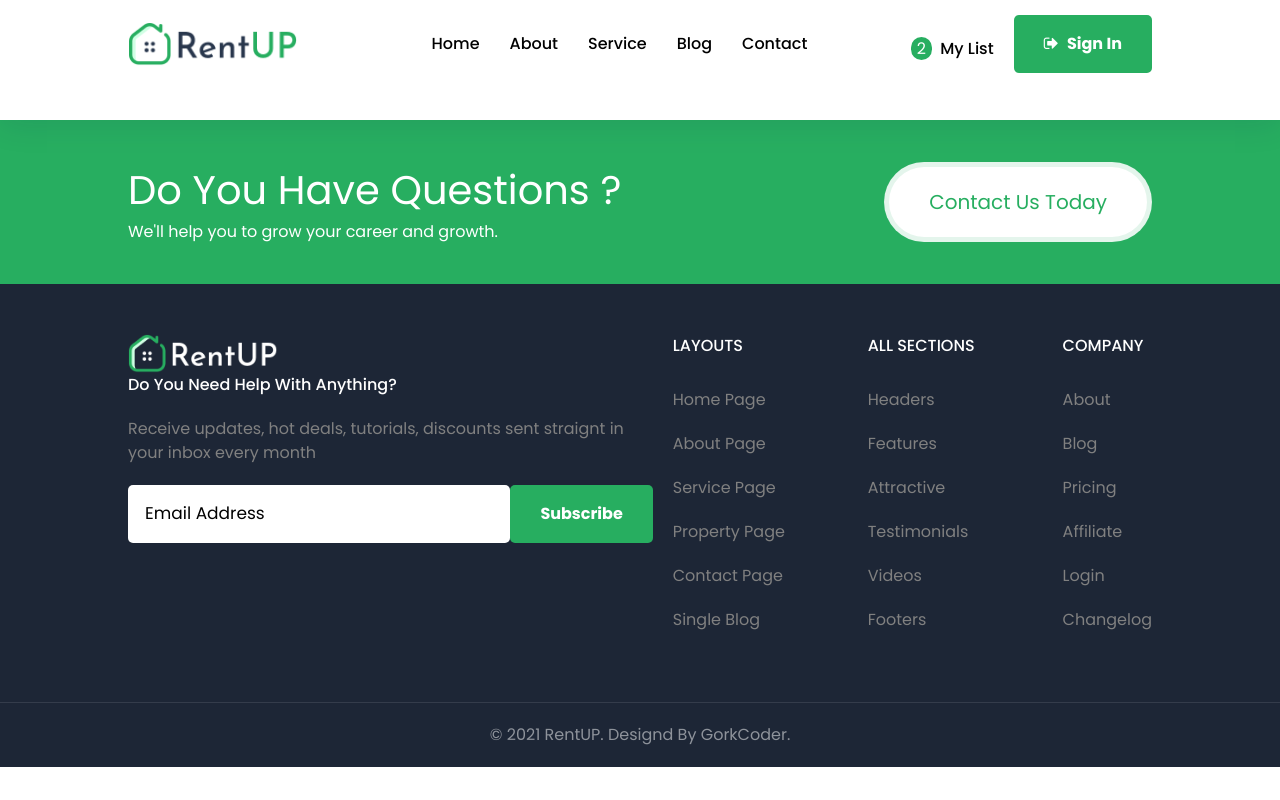
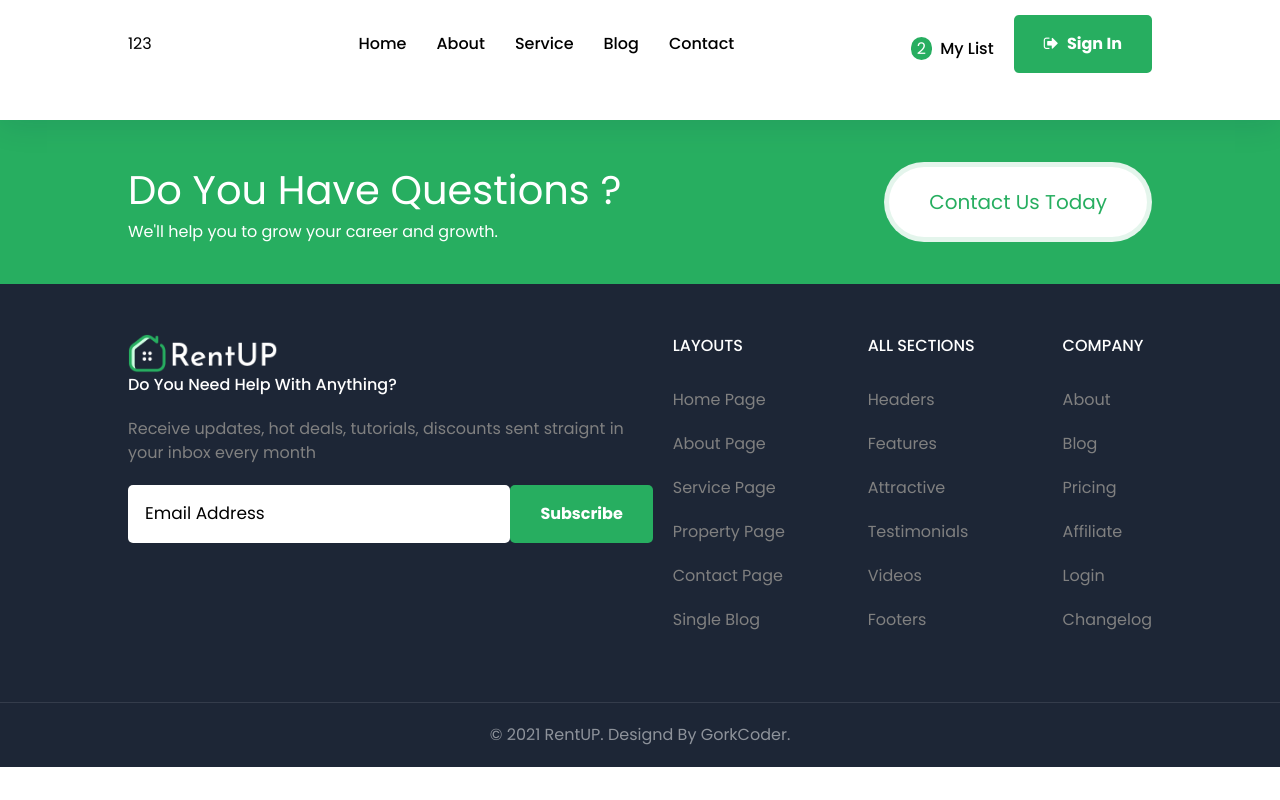
Before and after one commit to raghubng/rentup-properties, a React (Vite) app: page /rentup-properties/Contact in a window 1280 px wide. Built offline with nearby package versions, Linux system fonts and the light colour scheme.

Commit message:
Update Navbar.jsx
testing changes

```diff
--- a/src/Component/Navbar/Navbar.jsx
+++ b/src/Component/Navbar/Navbar.jsx
@@ -20,8 +20,8 @@ function Navbar() {
 
 
           <div className='logo'>
-         <img src='images/logo.png' alt='' />
 
+      123
           </div>
          <div className='nav'>
         <div className='menu' onClick={toggleMenu}>
```
